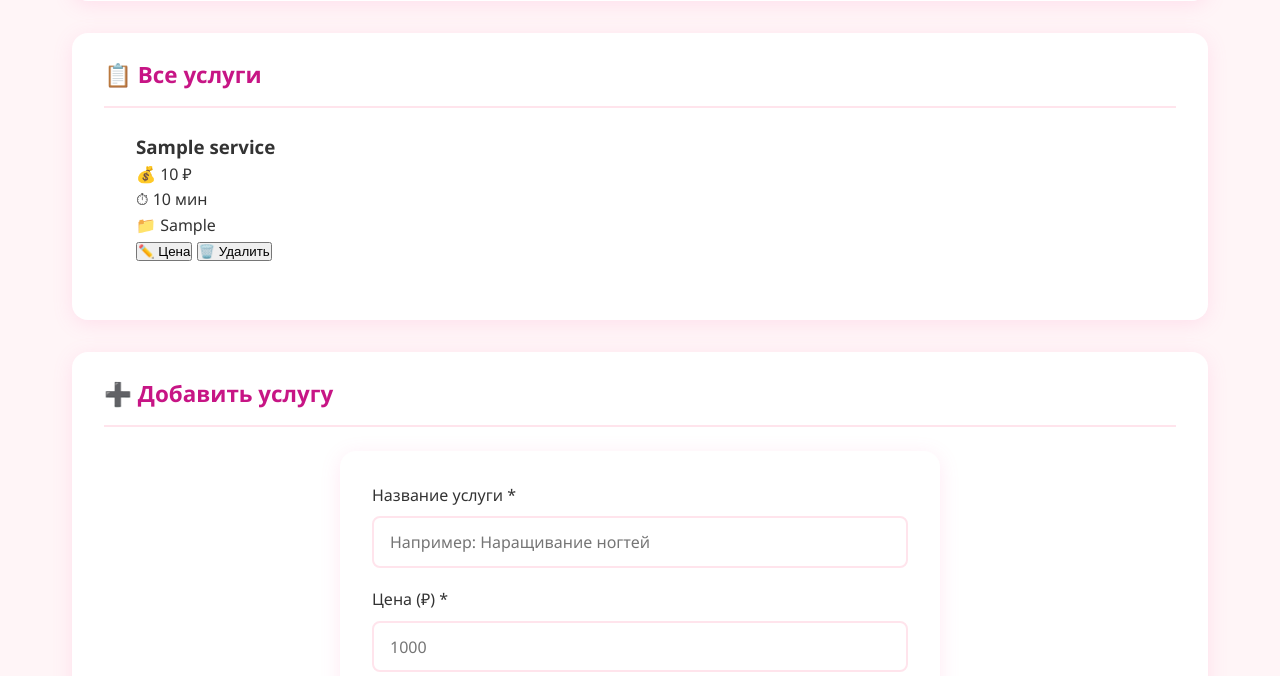
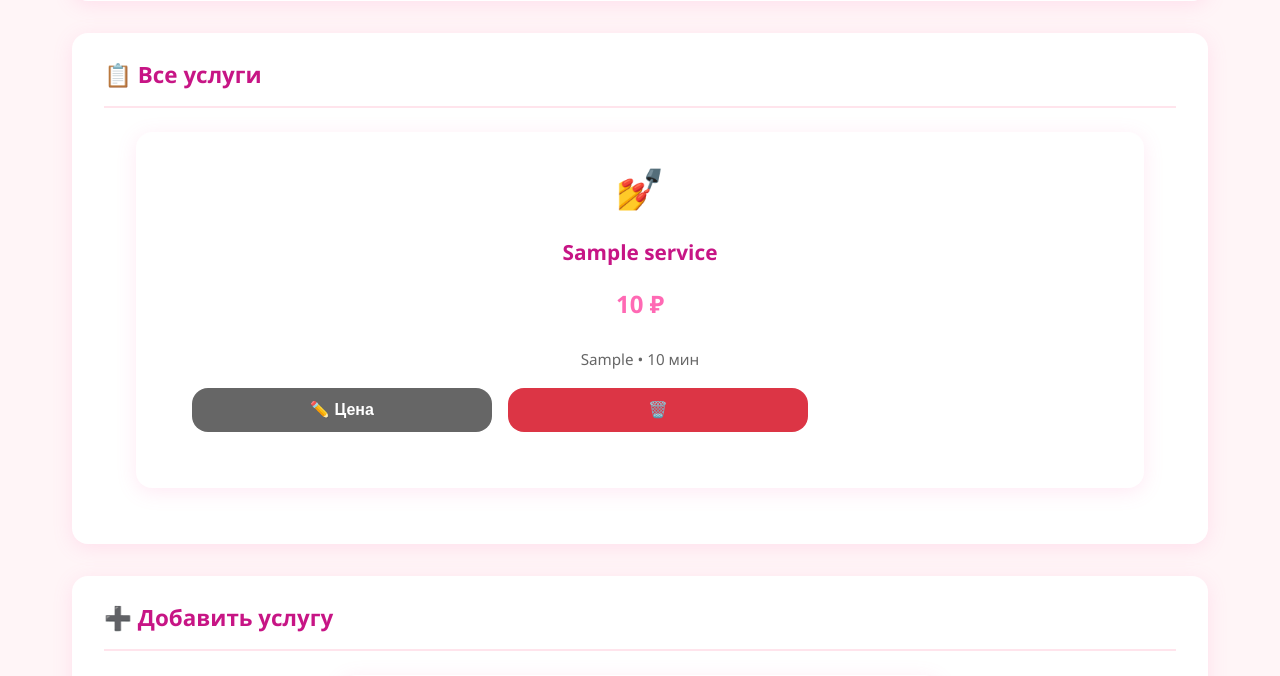
Before and after one commit to bbbnewwwa/Nail-Meow, a FastAPI app: page /admin in a window 1280 px wide. Shown: the part 540-1216 px from the top of the page. Run offline with FastAPI, Linux system fonts and the light colour scheme; tables that the repository leaves empty hold one stand-in row (values such as "Sample post").

Commit message:
добавление стилей к джава скрипту админ странице

```diff
--- a/static/js/admin.js
+++ b/static/js/admin.js
@@ -35,14 +35,16 @@ async function loadServicesList() {
         }
 
         container.innerHTML = services.map(service => `
-            <div class="admin-card">
+            <div class="service-card">
+                <div class="service-icon">💅</div>
                 <h3>${escapeHtml(service.name)}</h3>
-                <p>💰 ${service.price} ₽</p>
-                <p>⏱ ${service.duration || 60} мин</p>
-                <p>📁 ${escapeHtml(service.category || 'Общее')}</p>
-                <div class="admin-actions">
-                    <button onclick="quickEditPrice(${service.id}, ${service.price})" class="btn-edit">✏️ Цена</button>
-                    <button onclick="deleteService(${service.id})" class="btn-delete">🗑️ Удалить</button>
+                <div class="price">${service.price} ₽</div>
+                <p class="description">
+                    ${escapeHtml(service.category || 'Общее')} • ${service.duration || 60} мин
+                </p>
+                <div class="admin-grid .service-actions">
+                    <button onclick="quickEditPrice(${service.id}, ${service.price})" class="btn btn-secondary">✏️ Цена</button>
+                    <button onclick="deleteService(${service.id})" class="btn btn-secondary" style="background: #dc3545;">🗑️</button>
                 </div>
             </div>
         `).join('');
--- a/templates/contacts.html
+++ b/templates/contacts.html
@@ -63,6 +63,6 @@
         <p>&copy; 2026 Nail Meow. Все права защищены.</p>
         <p>📍 г. Красноярск, ул. Матросова, 20, каб. 101</p>
     </footer>
-    <script src="{{ url_for('static', path='/js/main.js') }}"></script>
+    <link rel="stylesheet" href="{{ url_for('static', path='/css/style.css') }}">
 </body>
 </html>
```
Also changed, not shown: static/css/style.css (line endings or trailing spaces).
